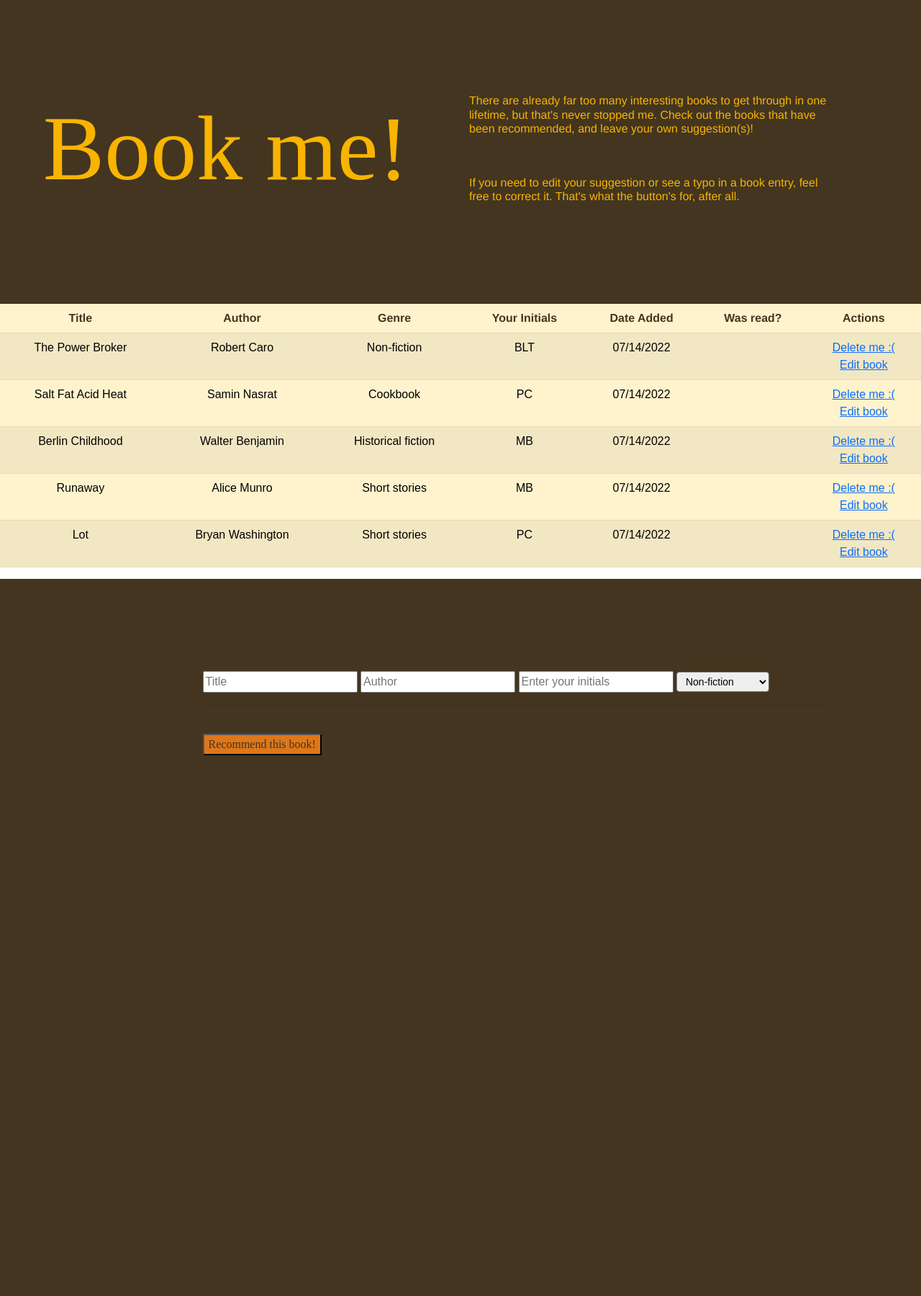
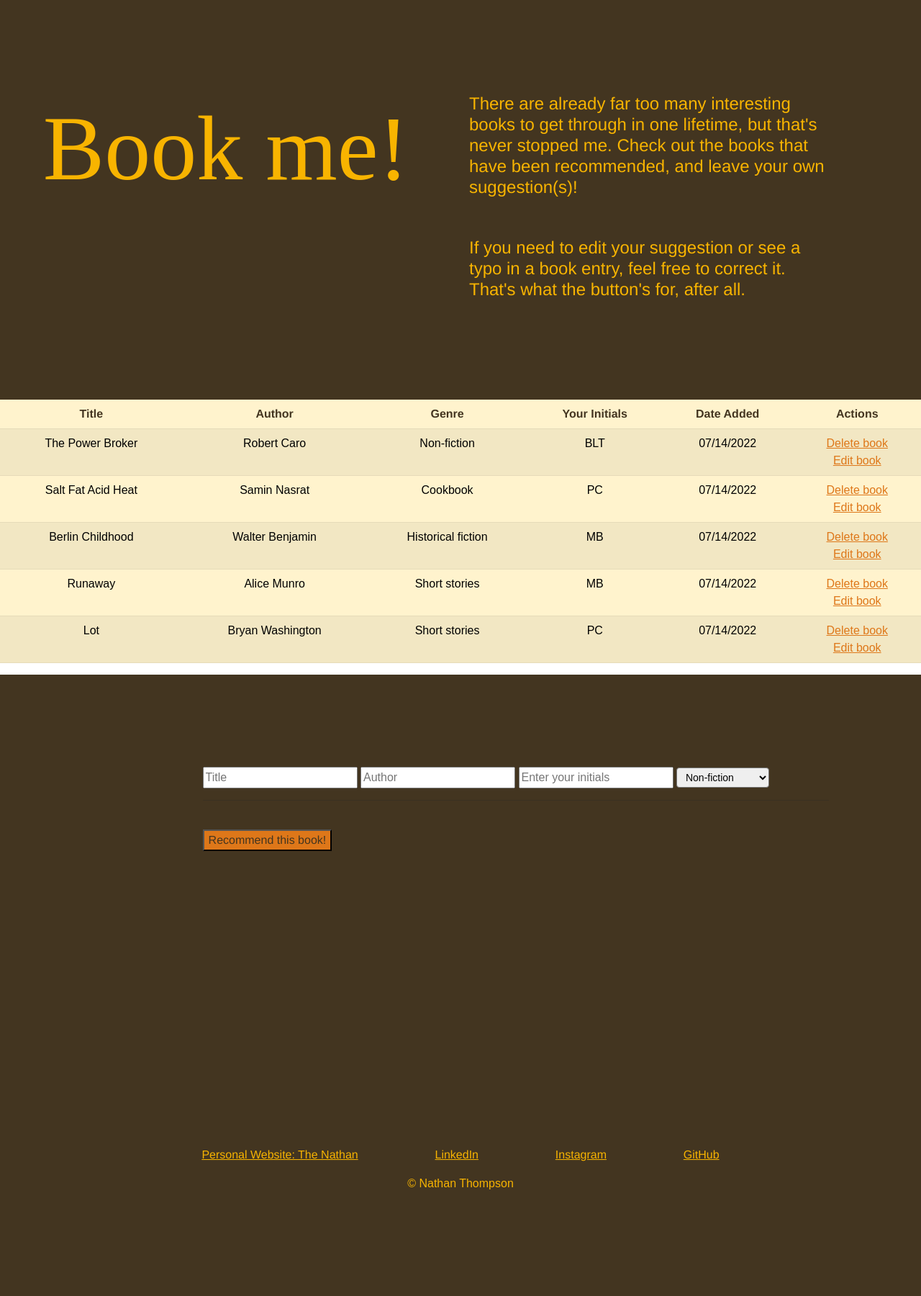
Before and after one commit to N-Lee-T/Flask3_BookMe, a Flask app: page / in a window 1280 px wide. Shown: the whole page at 72% size. Before the commit the page ends 1049 px from the top, so only its background shows below. Run offline with Flask 2, Linux system fonts and the light colour scheme; data comes from the database, SQL or seed files in the repository; both versions use the stored data as it was after the commit; some libraries are stand-ins or nearby versions; some web fonts are replaced.

Commit message:
New Flask project: Book Me!

```diff
--- a/static/CSS/main.css
+++ b/static/CSS/main.css
@@ -14,9 +14,18 @@ h2 {
     color: #433520;
 }
 
+h4 {
+    font-family: 'Helvetica';
+    color: #f8b400;
+}
+
 h6 {
     font-family: 'Helvetica';
     color: #f8b400;
+}
+
+a {
+    color: #de7719;
 }
 
 th {
@@ -73,8 +82,33 @@ table {
     padding-bottom: 15%;
 }
 
+/* Buttons  */
+
 .subbutton {
     background-color: #de7719;
     color: #433520;
-    font-family: 'Fredoka';
+    font-family: 'Helvetica';
 }
+
+.subbutton:hover {
+    background: #f8b400;
+    text-decoration: none;
+  }
+
+/* Bottom of pages  */
+
+.bottom-container {
+    align-items: center;
+    text-align: center;
+    background-color: #433520;
+    color: #f8b400;
+    padding: 10%;
+  }
+
+.links-list {
+    color: #f8b400;
+    font-family: 'Helvetica';
+    font-size: 1rem;
+    padding: 5%;
+    padding-bottom: 5%;
+  }
--- a/templates/base.html
+++ b/templates/base.html
@@ -29,5 +29,14 @@
     </head>
     <body>
         {% block body %}{% endblock %}
+        <div class="bottom-container">
+            <a class="links-list" href="https://www.thenathan.xyz">Personal Website: The Nathan</a>
+            <a class="links-list" href="https://www.linkedin.com/in/thompsonnl">LinkedIn</a>
+            <a class="links-list" href="https://www.instagram.com/naletho">Instagram</a>
+            <a class="links-list" href="https://www.github.com/N-Lee-T">GitHub</a>
+            <br>
+            <p> </p>
+            <p>© Nathan Thompson</p>
+        </div>
     </body>
 </html>
--- a/templates/edit.html
+++ b/templates/edit.html
@@ -9,8 +9,11 @@
 
 {% block body %}
 
-<div class="content">
+<div class="content headline">
+    <div class="row">
         <h1>Edit my book</h1>
+    </div>
+    <div class="booklist row">
         <div class="form">
             <form action="/edit/{{book.id}}" method="POST">
                 <input type="text" name="title" id="title" value="{{book.title}}">
@@ -21,5 +24,6 @@
             </form>
         </div>
     </div>
+</div>
 
 {% endblock %}
--- a/templates/index.html
+++ b/templates/index.html
@@ -15,11 +15,11 @@
             <h1>Book me!</h1>
         </div>
         <div class="top-text col-lg-6">
-            <h6> There are already far too many interesting books to get through in one lifetime, but that's never stopped me.
-                Check out the books that have been recommended, and leave your own suggestion(s)! </h6>
+            <h4> There are already far too many interesting books to get through in one lifetime, but that's never stopped me.
+                Check out the books that have been recommended, and leave your own suggestion(s)! </h4>
             <br>
             <br>
-            <h6> If you need to edit your suggestion or see a typo in a book entry, feel free to correct it. That's what the button's for, after all. </h6>
+            <h4> If you need to edit your suggestion or see a typo in a book entry, feel free to correct it. That's what the button's for, after all. </h4>
         </div>
     </div>
 
@@ -28,22 +28,6 @@
     <div class="row no-books">
         <h2> Looks like no one has recommended a book yet. Be the first! </h2>
     </div>
-<!--
-    <div class="booklist">
-        <table>
-            <thead>
-                <tr>
-                    <th>Title</th>
-                    <th>Author</th>
-                    <th>Genre</th>
-                    <th>Your Initials</th>
-                    <th>Date Added </th>
-                    <th>Was read?</th>
-                    <th>Actions</th>
-                </tr>
-            </thead>
-        </table>
-    </div> -->
 
     {% else %}
 
@@ -56,7 +40,7 @@
                     <th>Genre</th>
                     <th>Your Initials</th>
                     <th>Date Added </th>
-                    <th>Was read?</th>
+                    <!-- <th>Was read?</th> -->
                     <th>Actions</th>
                 </tr>
             </thead>
@@ -68,10 +52,12 @@
                 <td>{{ book.genre }}</td>
                 <td>{{ book.initials }}</td>
                 <td>{{ book.date }}</td>
-                <!-- Change this to a checkbox  -->
-                <td> </td>
+                <!-- Do we need this checkbox?  -->
+                <!-- <td>
+                    <input class="form-check-input mt-0" type="checkbox"></input>
+                </td> -->
                 <td>
-                    <a href="/delete/{{book.id}}"> Delete me :( </a>
+                    <a href="/delete/{{book.id}}"> Delete book </a>
                     <br>
                     <a href="/edit/{{book.id}}"> Edit book </a>
                 </td>
```
Also changed, not shown: test.db. Lines whose indentation alone changed are shown as unchanged.
